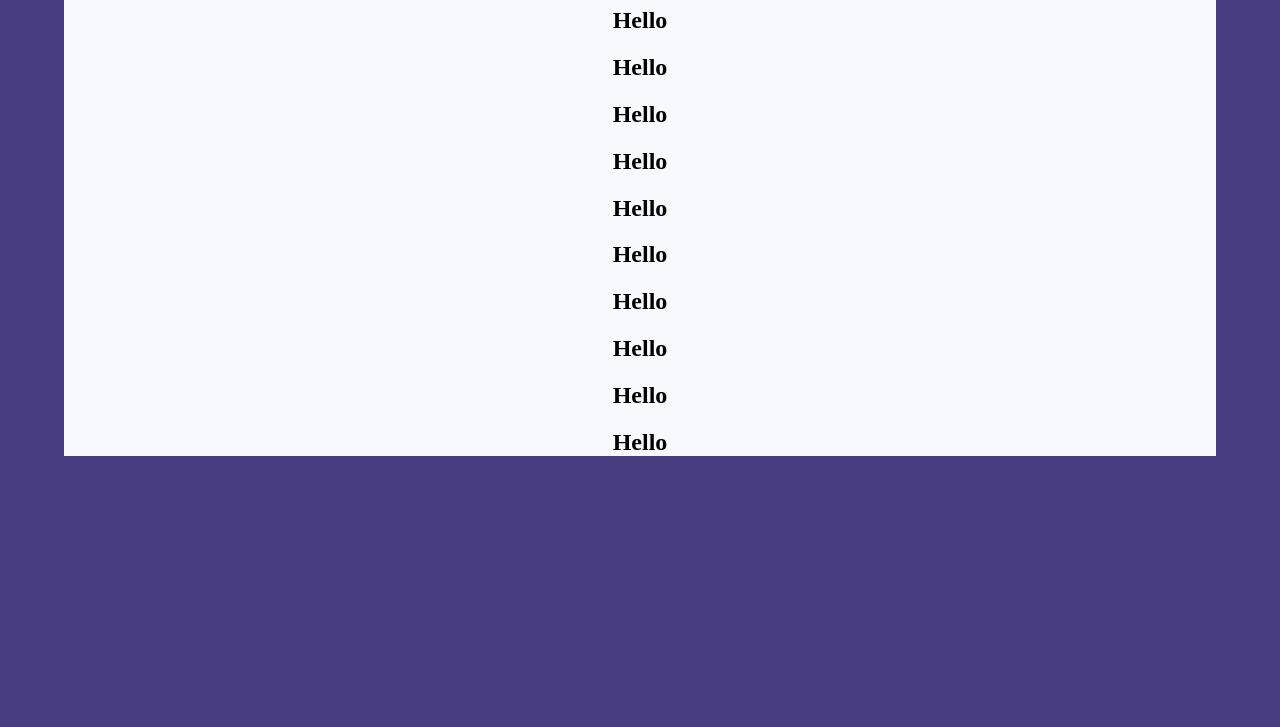
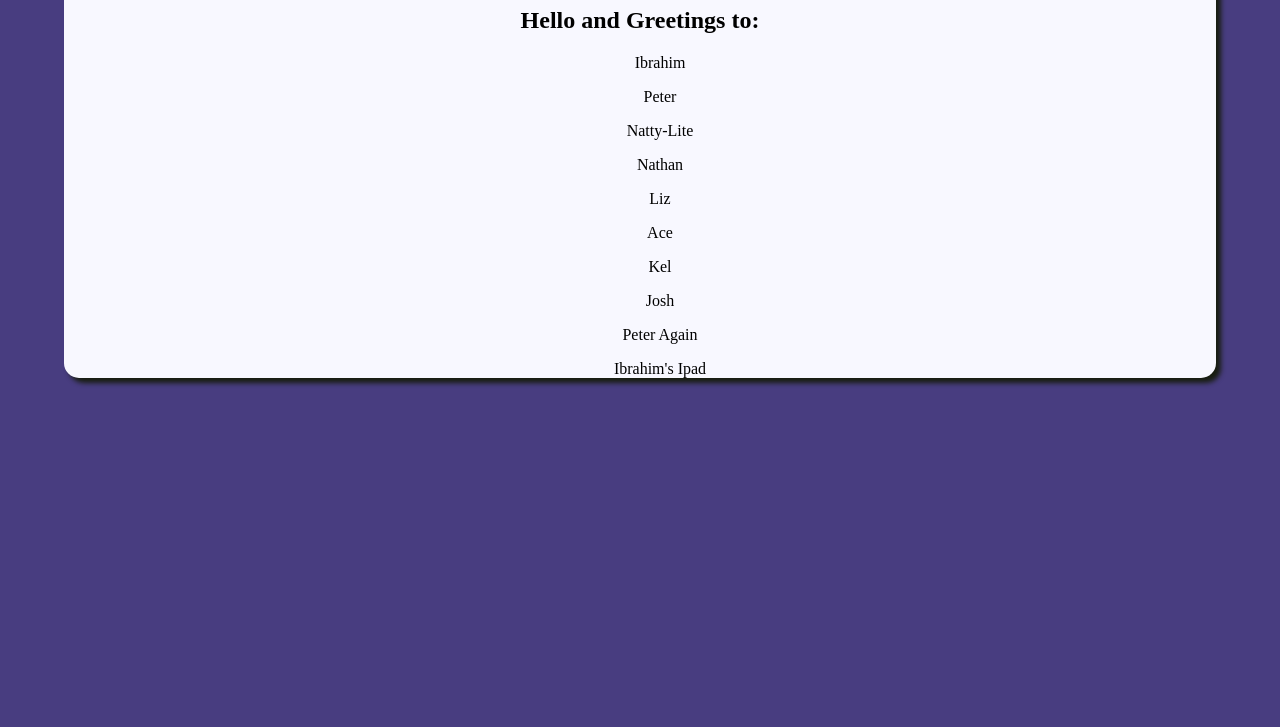
Before and after one commit to NathanHolt/basic-frontend-demo, a plain HTML site: page index.html in a window 1280 px wide. Shown: the part 73-800 px from the top of the page. Drawn offline with Linux system fonts and the light colour scheme.

Commit message:
I made it pretty :)

```diff
--- a/index.css
+++ b/index.css
@@ -2,7 +2,8 @@
 
 body {
     background: #483D80;
-    margin: 0;
+    margin: 0 auto;
+    text-align: center;
 }
 
 
@@ -10,7 +11,17 @@ body {
     width: 90%;
     background-color: GhostWhite;
     margin: 0 auto;
-    text-align: center;
+    border-radius: 15px;
+    box-shadow: 5px 5px 5px #181D10;
+}
+
+h2 {
+    width: 70%
+    margin: 0 auto;
+}
+
+li {
+    list-style-type: none;
 }
 
 
--- a/index.js
+++ b/index.js
@@ -1,11 +1,20 @@
+
+//data for display
+const list = ["Ibrahim", "Peter", "Natty-Lite", "Nathan", "Liz", "Ace", "Kel", "Josh", "Peter Again", "Ibrahim's Ipad"]
 
 // grabbing the main element
 const main = document.getElementById("main-page")
 
+//creating a new element
+let header = document.createElement("h2")
+header.innerHTML = "Hello and Greetings to:"
+
+//attaching new element to main
+main.appendChild(header)
+
 for(let i = 0; i < 10; i++) {
-    //creating a new element
-    let header = document.createElement("h2")
-    header.innerHTML = "Hello"
-    //attaching new element to main
-    main.appendChild(header)
+    let message = document.createElement("div")
+    message.innerHTML ="<ul><li>" + list[i] + "</li></ul>";
+
+    main.appendChild(message)
 }
```
